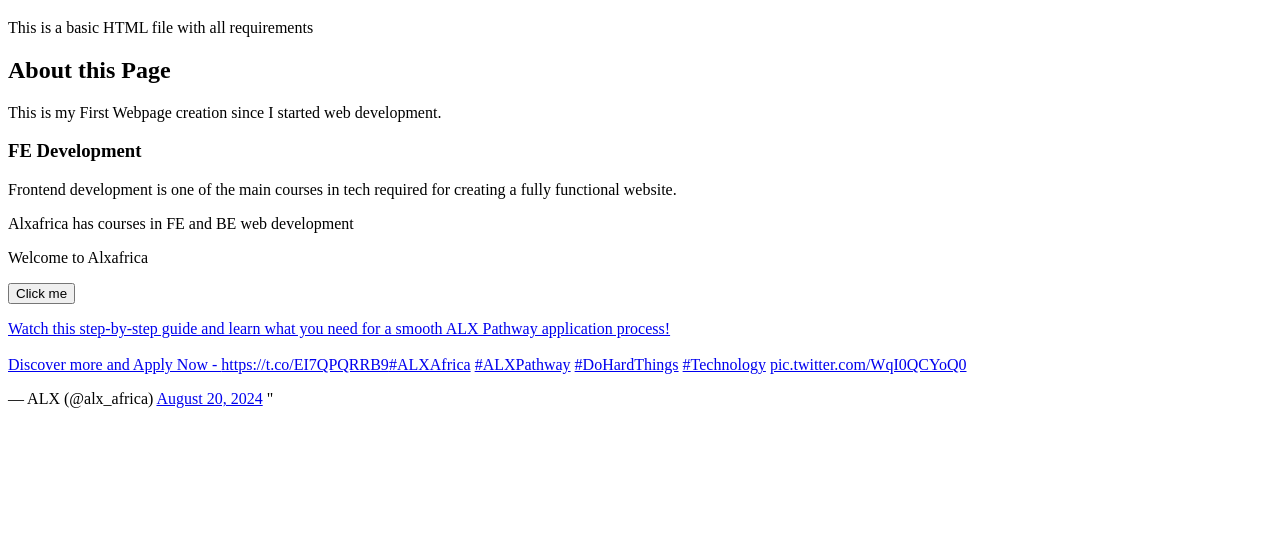
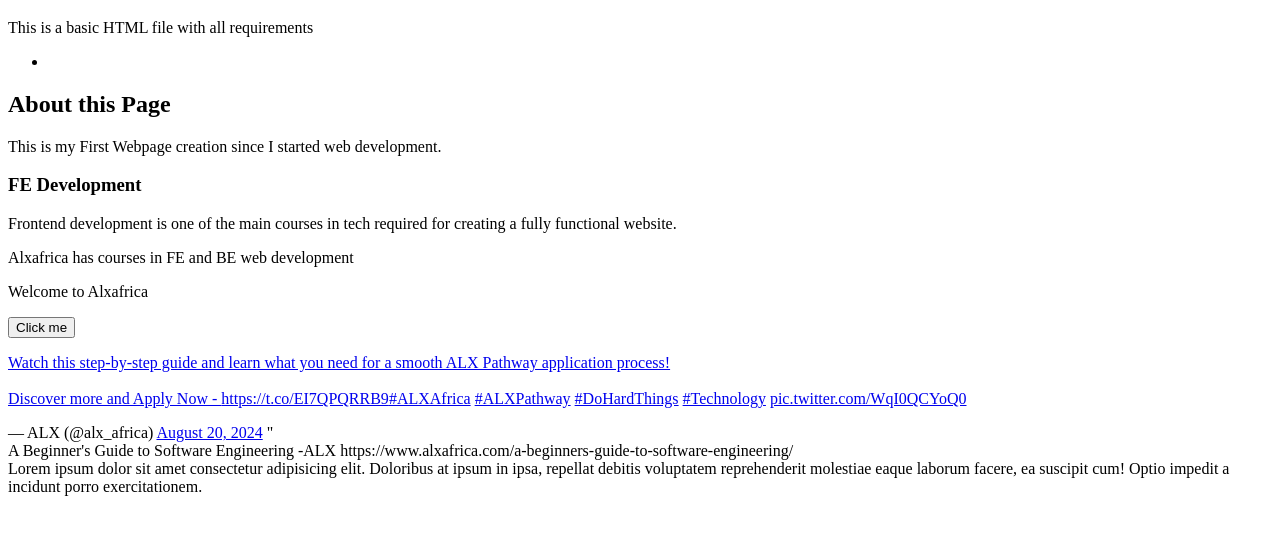
Before and after one commit to Noraakpan/My_First_Portfolio, a plain HTML site: page html_basic/tweets.html in a window 1280 px wide. Shown: the part 61-596 px from the top of the page. Drawn offline with Linux system fonts and the light colour scheme.

Commit message:
Update tweets.html

```diff
--- a/html_basic/tweets.html
+++ b/html_basic/tweets.html
@@ -9,6 +9,9 @@
     <header>
         <h1>Welcome to My HTML Page</h1>
         <p>This is a basic HTML file with all requirements</p>
+        <ul>
+            <li><a href="index.html"></a></li>
+        </ul>
     </header>
           <main>
             <section>
@@ -23,6 +26,12 @@
             </section>
             <a href="http://www.alxafrica.com/"><button>Click me</button></a>
             <a href="<blockquote class="twitter-tweet"><p lang="en" dir="ltr">Watch this step-by-step guide and learn what you need for a smooth ALX Pathway application process!<br><br>Discover more and Apply Now - <a href="https://t.co/EI7QPQRRB9">https://t.co/EI7QPQRRB9</a><a href="https://twitter.com/hashtag/ALXAfrica?src=hash&amp;ref_src=twsrc%5Etfw">#ALXAfrica</a> <a href="https://twitter.com/hashtag/ALXPathway?src=hash&amp;ref_src=twsrc%5Etfw">#ALXPathway</a> <a href="https://twitter.com/hashtag/DoHardThings?src=hash&amp;ref_src=twsrc%5Etfw">#DoHardThings</a> <a href="https://twitter.com/hashtag/Technology?src=hash&amp;ref_src=twsrc%5Etfw">#Technology</a> <a href="https://t.co/WqI0QCYoQ0">pic.twitter.com/WqI0QCYoQ0</a></p>&mdash; ALX (@alx_africa) <a href="https://twitter.com/alx_africa/status/1825978677420765495?ref_src=twsrc%5Etfw">August 20, 2024</a></blockquote> <script async src="https://platform.twitter.com/widgets.js" charset="utf-8"></script>"
+            <article>A Beginner's Guide to Software Engineering -ALX https://www.alxafrica.com/a-beginners-guide-to-software-engineering/
+
+            </article>
+<aside>
+    Lorem ipsum dolor sit amet consectetur adipisicing elit. Doloribus at ipsum in ipsa, repellat debitis voluptatem reprehenderit molestiae eaque laborum facere, ea suscipit cum! Optio impedit a incidunt porro exercitationem.
+</aside>
          </main>
 </body>
 </html>
```
